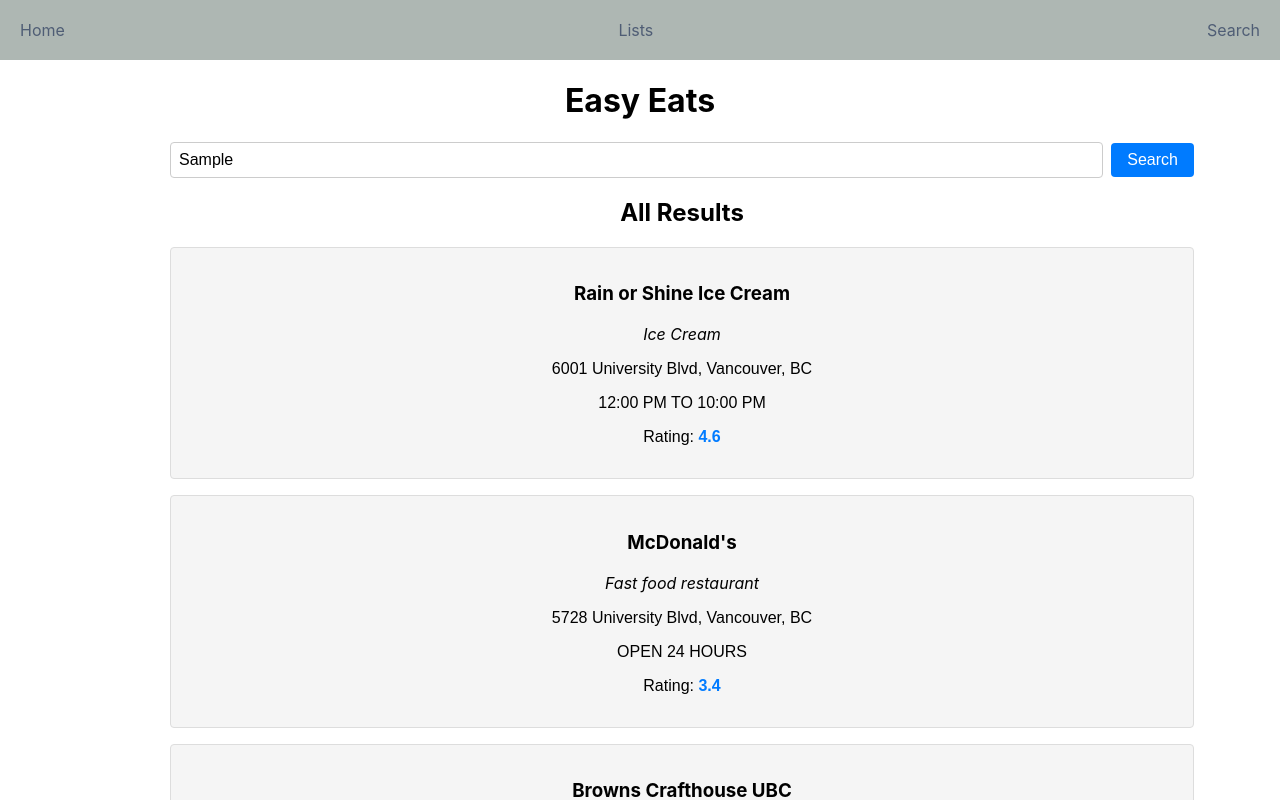
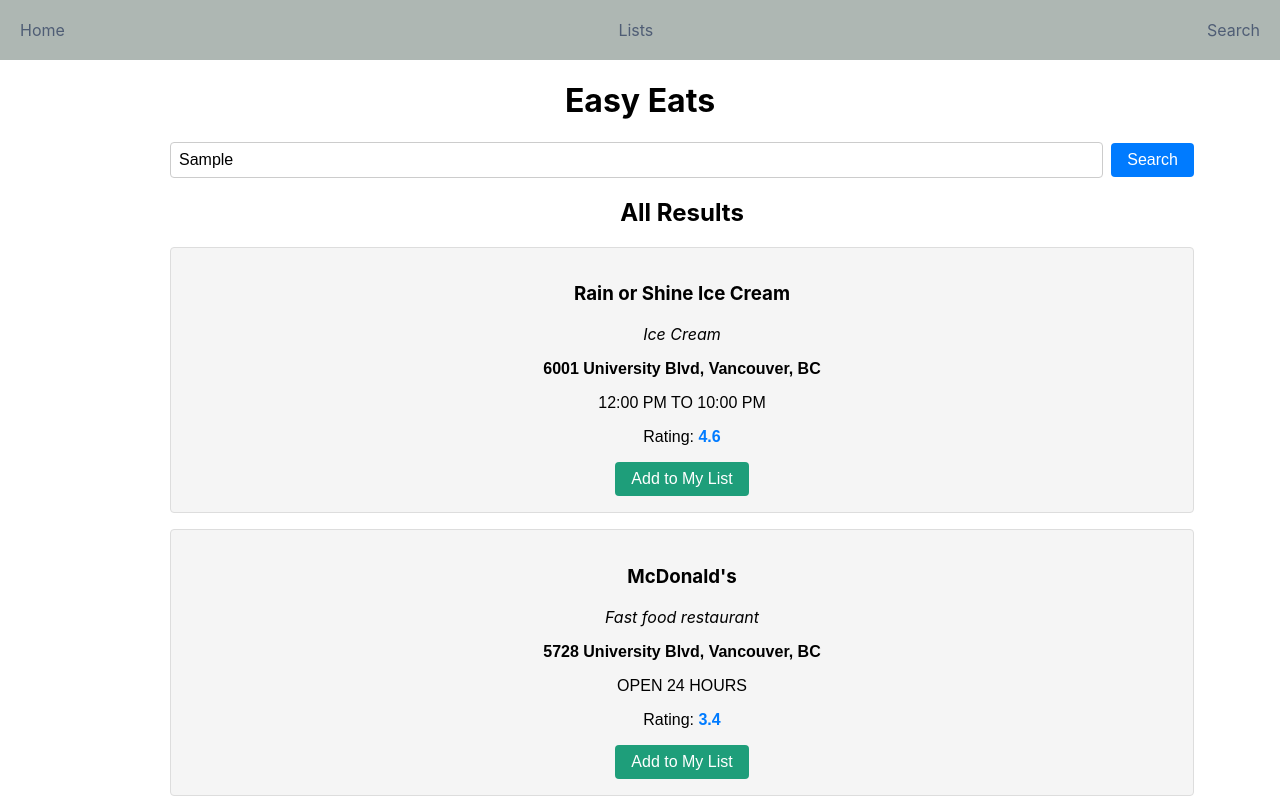
Before and after one commit to wonhakchoi/Epic-Project-Group, a React (Create React App) app in the folder client/: page / in a window 1280 px wide. Both pictures are taken after typing "Sample" into the empty fields and a click on the button "Search". Shown: the top 800 px of the page. Built offline with nearby package versions, Linux system fonts and the light colour scheme.

Commit message:
Add button

```diff
--- a/client/src/components/Restaurant.css
+++ b/client/src/components/Restaurant.css
@@ -16,7 +16,8 @@
 }
 
 .location {
-  font-family: Arial, sans-serif /* Font weight for location */
+  font-family: Arial, sans-serif; /* Font for location */
+  font-weight: bold; /* Font weight for location */
 }
 
 .opening-hours {
@@ -27,3 +28,17 @@
   color: #007bff; /* Color for rating */
   font-weight: bold; /* Font weight for rating */
 }
+
+.add-to-list-button {
+  padding: 0.5rem 1rem;
+  font-size: 1rem;
+  background-color: #1e9e7a;
+  color: #fff;
+  border: none;
+  border-radius: 4px;
+  cursor: pointer;
+}
+
+.add-to-list-button:hover {
+  background-color: #09745f;
+}
--- a/client/src/components/Restaurant.js
+++ b/client/src/components/Restaurant.js
@@ -3,6 +3,10 @@ import "./Restaurant.css"; // Import the CSS file for styling
 
 const Restaurant = ({ restaurant }) => {
   const { name, description, location, openingHours, rating } = restaurant;
+
+  const handleAddToList = () => {
+    console.log("Add to My List clicked!", name);
+  }
 
   return (
     <div className="restaurant-card">
@@ -17,6 +21,9 @@ const Restaurant = ({ restaurant }) => {
       <p className="info">
         Rating: <span className="rating">{rating}</span>
       </p>
+      <button className="add-to-list-button" onClick={handleAddToList}>
+        Add to My List
+      </button>
     </div>
   );
 };
```
